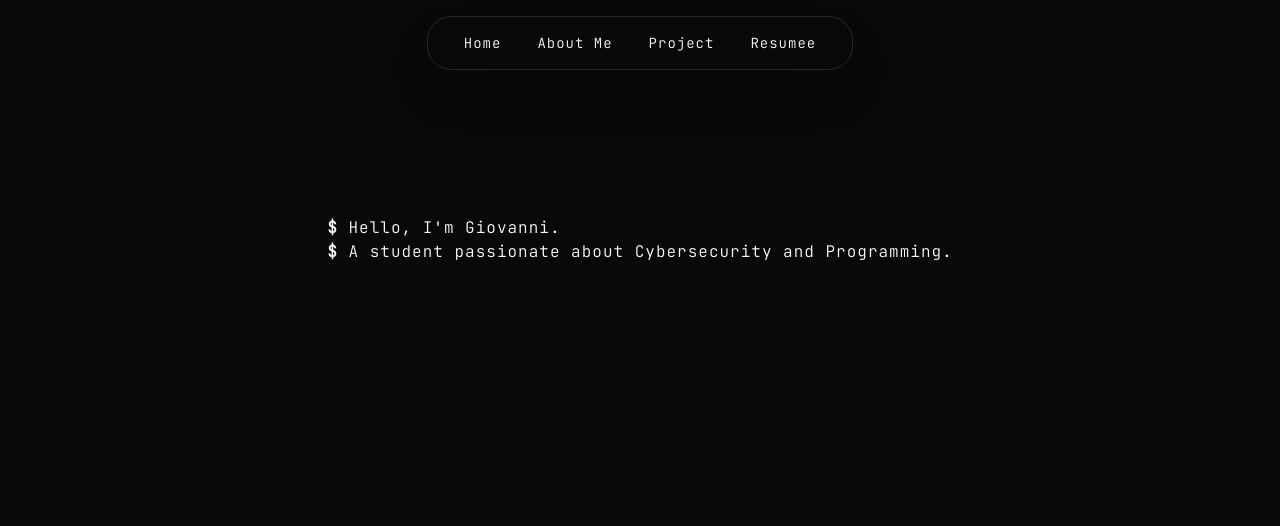
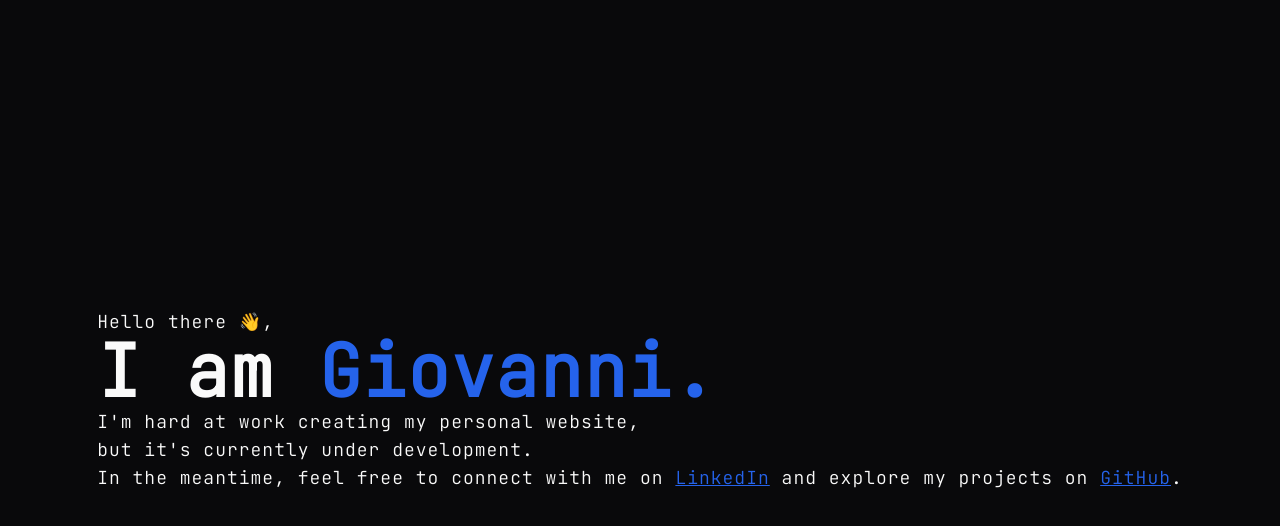
Before and after one commit to GiovanniMenon/portfolio, a Next.js app: page / in a window 1280 px wide. Shown: the top 526 px of the page. Built offline with nearby package versions, Linux system fonts and the light colour scheme.

Commit message:
4/02/2024 - Main

```diff
--- a/src/app/page.tsx
+++ b/src/app/page.tsx
@@ -1,15 +1,11 @@
 "use client"
 
-
-import NavBarComponent from "@/components/navBarComponent";
 import HeroComponent from "@/components/hero/heroComponent";
 
 export default function Home() {
   return (
-      <main>
-          <NavBarComponent></NavBarComponent>
+      <main className="h-full">
           <HeroComponent></HeroComponent>
-
       </main>
   );
 }
--- a/src/components/hero/heroComponent.tsx
+++ b/src/components/hero/heroComponent.tsx
@@ -3,7 +3,7 @@ import HeroHeader from "@/components/hero/heroHeaderComponent";
 
 function HeroComponent() {
     return (
-        <div className="flex flex-col justify-around items-center content-center w-full h-[60vh] ">
+        <div className="flex flex-col justify-around items-center content-center w-full min-h-screen">
             <HeroHeader></HeroHeader>
         </div>
     )
--- a/src/components/hero/heroHeaderComponent.tsx
+++ b/src/components/hero/heroHeaderComponent.tsx
@@ -2,12 +2,16 @@
 
 function HeroHeader() {
     return (
-        <div className="flex flex-col justify-center items-center content-center w-full h-[60vh] ">
+        <div className="flex flex-col justify-center items-center content-center w-full my-auto text-lg text-left gap-10">
             {/* eslint-disable-next-line react/no-unescaped-entities */}
-            <div className="max-w-[1300px] flex flex-col ">
-                <span><span className="font-bold">$</span> Hello,  I&apos;m Giovanni.</span>
-                <span><span className="font-bold">$</span> A student passionate about Cybersecurity and Programming.</span>
+            <div className="max-w-[1300px] flex flex-col h-full text-left">
+                <span>Hello there &#128075;,</span>
+                <span className="text-7xl font-bold">I am <span className="text-blue-600">Giovanni.</span></span>
+                <span className=" font-medium">I&apos;m hard at work creating my personal website,</span>
+                <span>but it&apos;s currently under development.</span>
+                <span> In the meantime, feel free to connect with me on <a className="underline text-blue-600" href="https://www.linkedin.com/in/giovanni-menon/">LinkedIn</a> and explore my projects on <a className="underline text-blue-600" href="https://github.com/GiovanniMenon">GitHub</a>.</span>
             </div>
+
 
             {/* Possibile uso di una animazione*/}
         </div>
--- a/src/components/navBarComponent.tsx
+++ /dev/null
@@ -1,50 +0,0 @@
-import {
-    NavigationMenu,
-    NavigationMenuItem,
-    NavigationMenuLink,
-    NavigationMenuList, navigationMenuTriggerStyle,
-} from "@/components/ui/navigation-menu";
-import Link from "next/link";
-
-
-
-function NavBarComponent() {
-    return (
-        <div className="fixed w-full flex justify-center py-4">
-            <NavigationMenu className="py-2 px-5 rounded-3xl backdrop-blur-sm border shadow-2xl">
-                <NavigationMenuList>
-                    <NavigationMenuItem>
-                        <Link href="" legacyBehavior passHref>
-                            <NavigationMenuLink className={navigationMenuTriggerStyle()}>
-                                Home
-                            </NavigationMenuLink>
-                        </Link>
-                    </NavigationMenuItem>
-                    <NavigationMenuItem>
-                        <Link href="" legacyBehavior passHref>
-                            <NavigationMenuLink className={navigationMenuTriggerStyle()}>
-                                About Me
-                            </NavigationMenuLink>
-                        </Link>
-                    </NavigationMenuItem>
-                    <NavigationMenuItem>
-                        <Link href="" legacyBehavior passHref>
-                            <NavigationMenuLink className={navigationMenuTriggerStyle()}>
-                                Project
-                            </NavigationMenuLink>
-                        </Link>
-                    </NavigationMenuItem>
-                    <NavigationMenuItem>
-                        <Link href="" legacyBehavior passHref>
-                            <NavigationMenuLink className={navigationMenuTriggerStyle()}>
-                                Resumee
-                            </NavigationMenuLink>
-                        </Link>
-                    </NavigationMenuItem>
-                </NavigationMenuList>
-            </NavigationMenu>
-        </div>
-    )
-}
-
-export default NavBarComponent;
```
